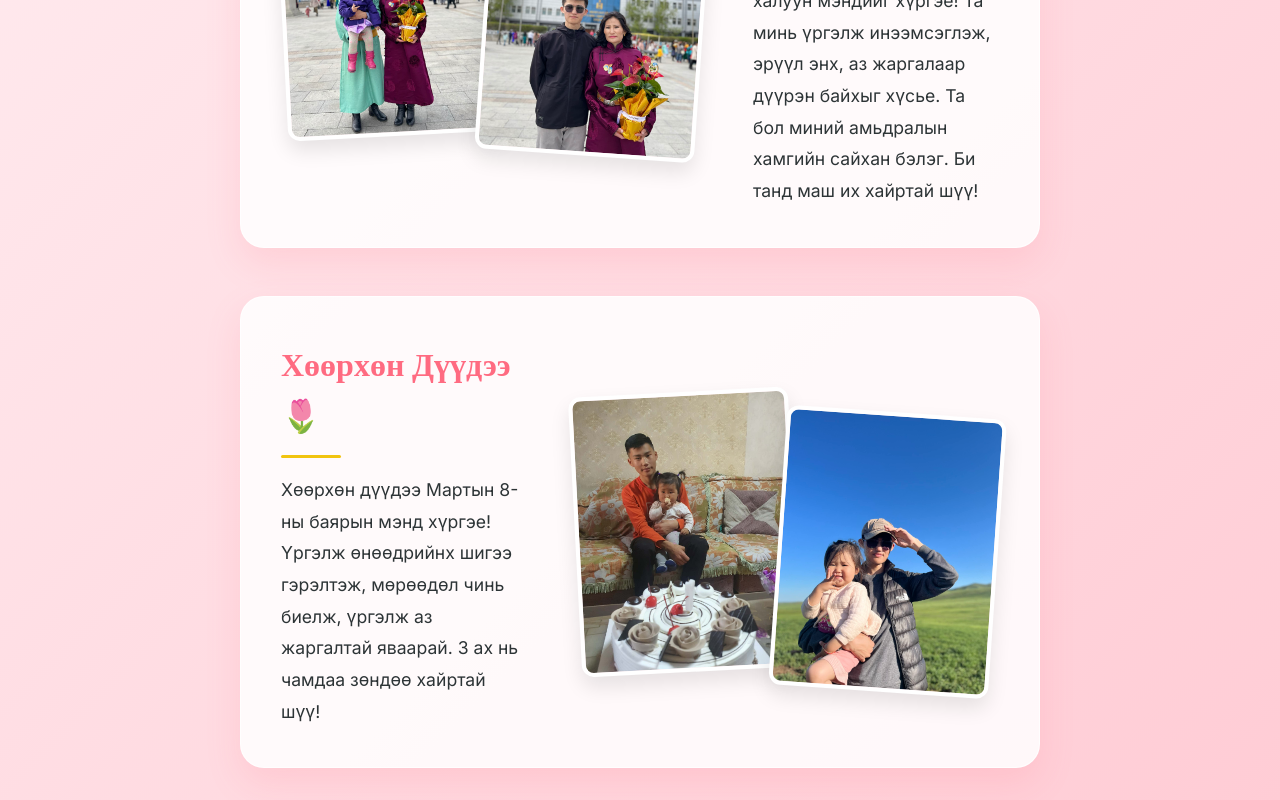
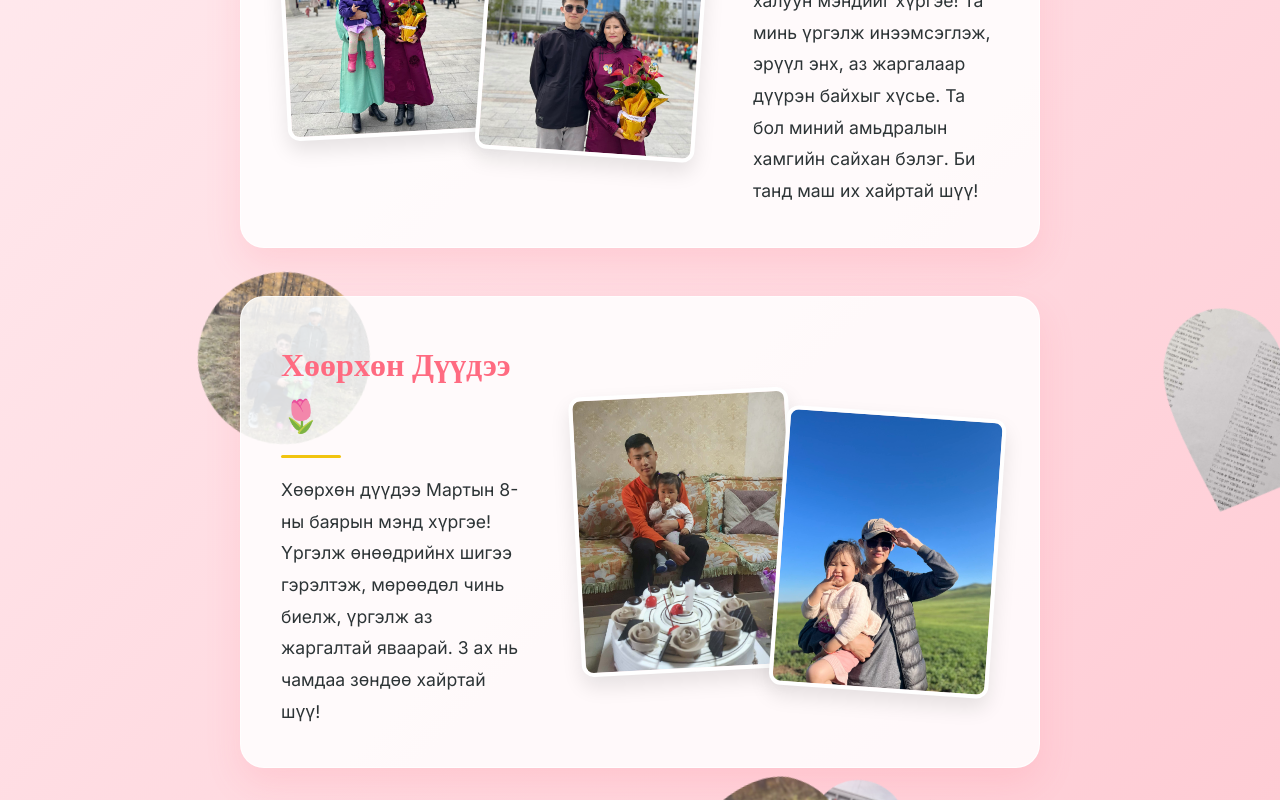
Before and after one commit to Synt3x-cntrl/eej, a React (Vite) app: page / in a window 1280 px wide. Shown: the part 609-1409 px from the top of the page. Built offline with nearby package versions, Linux system fonts and the light colour scheme; a web font is replaced by a local one.

Commit message:
Increase floating image size and adjust floating speed curve

```diff
--- a/src/components/FloatingHearts.css
+++ b/src/components/FloatingHearts.css
@@ -17,7 +17,7 @@
 
   /* drop shadow hack with filter since mask hides pure box-shadow */
   filter: drop-shadow(0 8px 15px rgba(255, 107, 129, 0.4));
-  animation: floatUpImage infinite linear;
+  animation: floatUpImage infinite cubic-bezier(0.1, 0.9, 0.2, 1); /* Start fast, smooth and very slow at the top */
   opacity: 0.85;
   transition: opacity 0.3s;
 }
@@ -58,10 +58,10 @@
 
 @keyframes floatUpImage {
   0% {
-    transform: translateY(0) scale(0.8) rotate(var(--start-rotation));
+    transform: translateY(0) scale(0.6) rotate(var(--start-rotation)); /* Start slightly smaller to zoom in */
     opacity: 0;
   }
-  10% {
+  5% {
     opacity: 0.9;
   }
   90% {
--- a/src/components/FloatingHearts.jsx
+++ b/src/components/FloatingHearts.jsx
@@ -27,8 +27,8 @@ export default function FloatingHearts() {
       const newHearts = Array.from({ length: 20 }).map((_, i) => ({
         id: i,
         left: `${Math.random() * 90}%`,
-        size: Math.random() * 100 + 150, // EVEN BIGGER: between 150px and 250px
-        duration: Math.random() * 20 + 20, // slower floating 20-40s so they are graceful
+        size: Math.random() * 120 + 180, // INCREASED BIGGER: between 180px and 300px
+        duration: Math.random() * 20 + 20, // keep the total duration similar 20-40s
         delay: Math.random() * 20,
         img: images[i % images.length],
         rotation: (Math.random() - 0.5) * 40, // random start rotation
```
